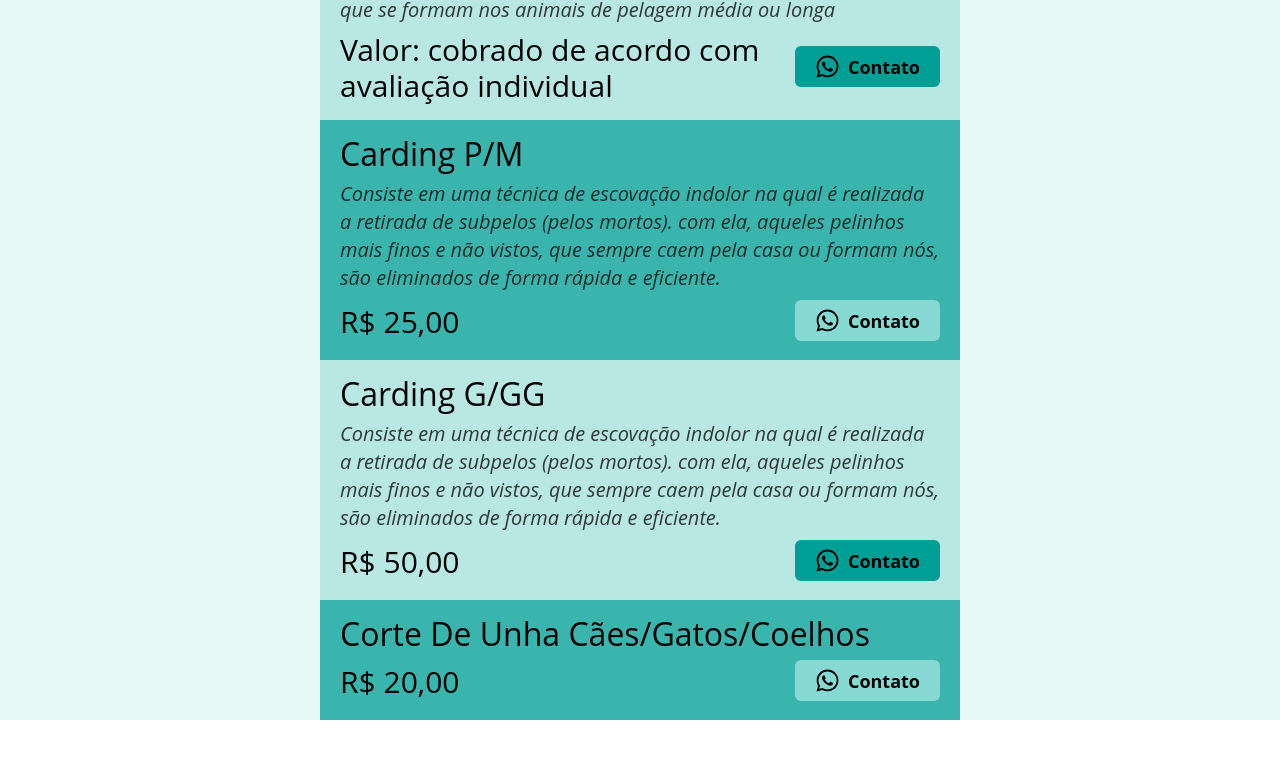
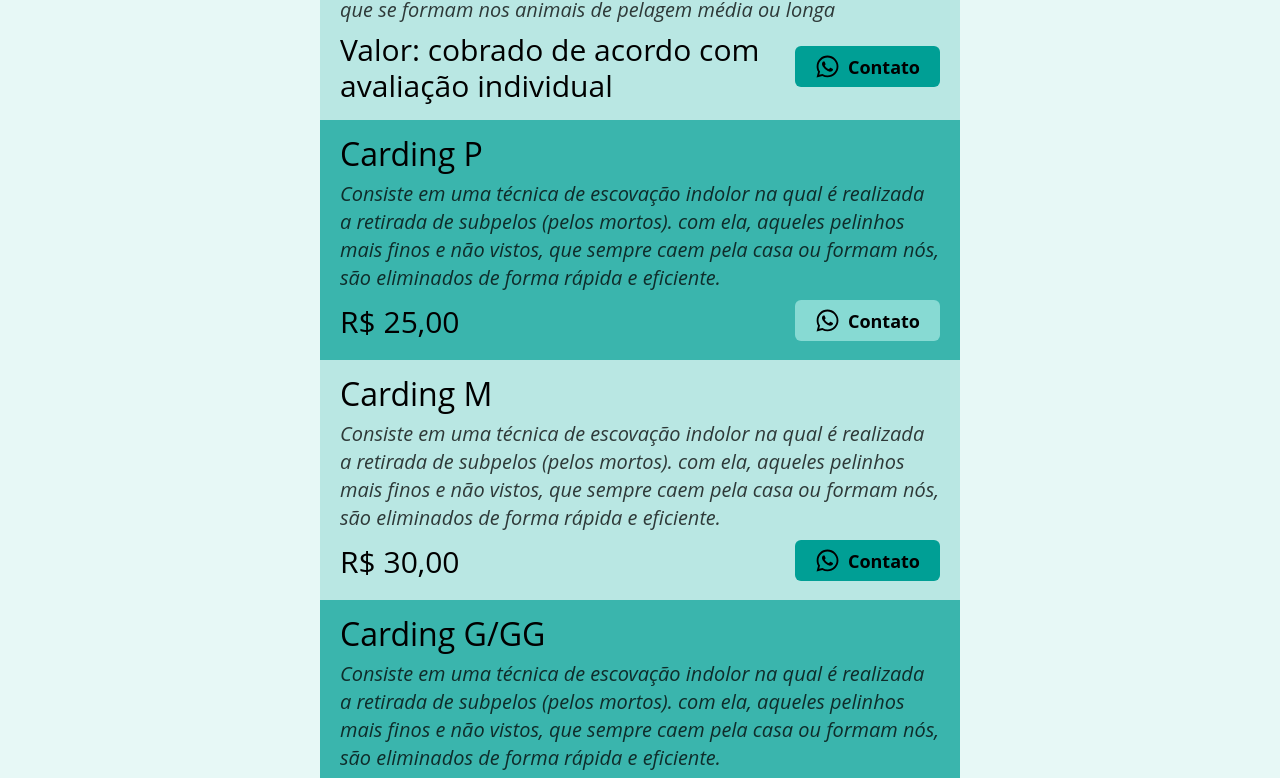
Before and after one commit to brunomariz/petshop-menu, a React (Create React App) app: page / in a window 1280 px wide. Shown: the part 4400-5178 px from the top of the page. Before the commit the page ends 5120 px from the top, so only its background shows below. Built offline with nearby package versions, Linux system fonts and the light colour scheme.

Commit message:
feat: update prices

```diff
--- a/src/data/services.ts
+++ b/src/data/services.ts
@@ -146,10 +146,17 @@ srd, siames, persa, sagrado da birmania, `,
   },
 
   {
-    title: "carding p/M",
+    title: "carding p",
     description: `consiste em uma técnica de escovação indolor na qual é realizada a retirada de subpelos (pelos mortos). com ela, aqueles pelinhos mais finos e não vistos, que sempre caem pela casa ou formam nós, são eliminados de forma rápida e eficiente.
 `,
     price: 25.0,
+  },
+
+  {
+    title: "carding M",
+    description: `consiste em uma técnica de escovação indolor na qual é realizada a retirada de subpelos (pelos mortos). com ela, aqueles pelinhos mais finos e não vistos, que sempre caem pela casa ou formam nós, são eliminados de forma rápida e eficiente.
+`,
+    price: 30.0,
   },
 
   {
```
